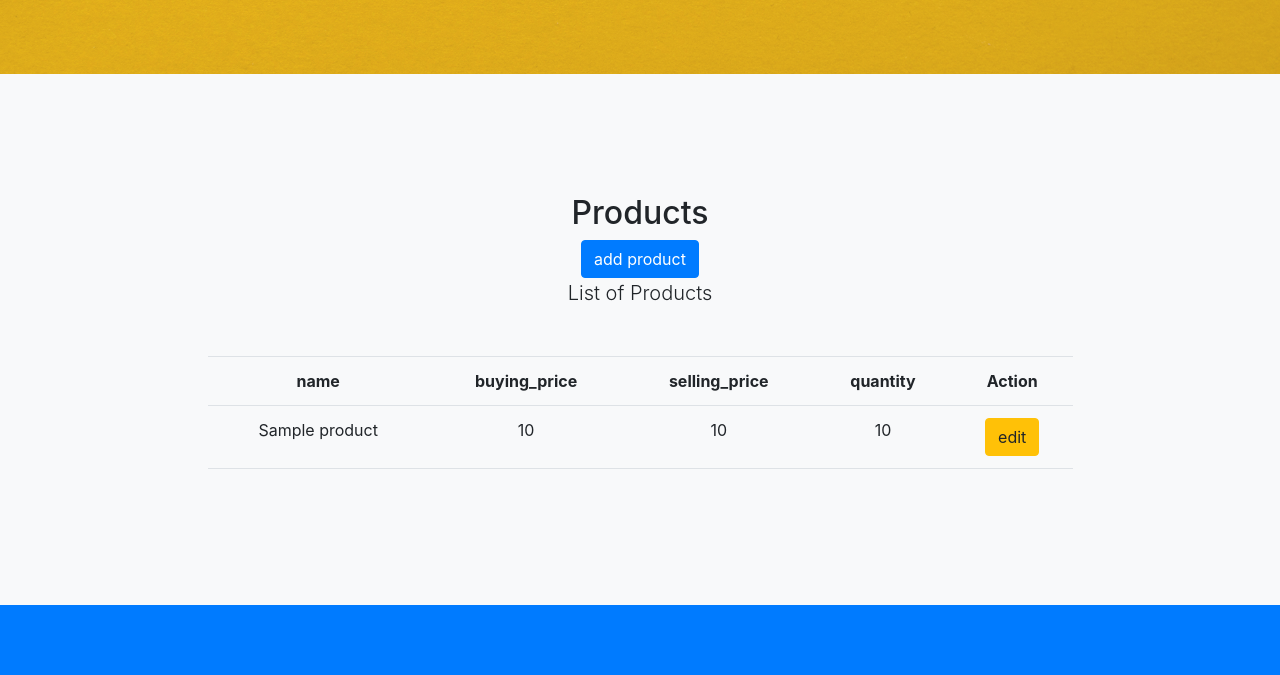
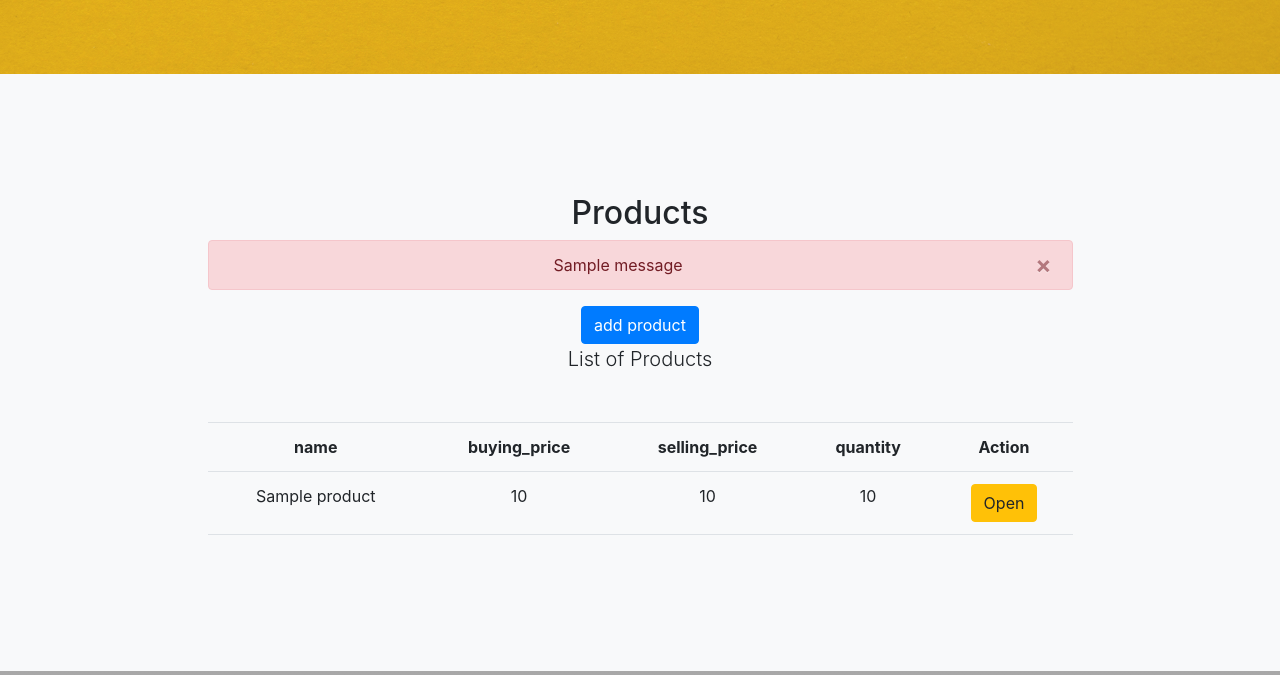
Before and after one commit to demuk/point-of-sale, a Flask app: page /home in a window 1280 px wide. Shown: the part 726-1401 px from the top of the page. Run offline with Flask 2, Linux system fonts and the light colour scheme; tables that the repository leaves empty hold one stand-in row (values such as "Sample post"); one stand-in notice (Sample message) is shown; some libraries are stand-ins or nearby versions; grey boxes are pictures that could not be loaded.

Commit message:
update template for homepage

```diff
--- a/app/templates/home.html
+++ b/app/templates/home.html
@@ -44,7 +44,21 @@
                 <div class="row gx-4 gx-lg-5 justify-content-center">
                     <div class="col-lg-10">
                         <h2>Products</h2>
+                        {%with messages=get_flashed_messages() %}
+                        {%if messages %}
+                         {%for message in messages %}
+                          <div class="alert alert-danger alert-dismissible fade show" role="alert">
+               {{message}}
+  <button type="button" class="close" data-dismiss="alert" aria-label="Close">
+    <span aria-hidden="true">&times;</span>
+  </button>
+</div>
+                         {%endfor %}
+                        {%endif%}
+                        {%endwith%}
                           <button type="button" class="btn btn-primary" data-toggle="modal" data-target="#exampleModal">
+
+
   add product
 </button>
                         <p class="lead mb-5">
@@ -60,15 +74,17 @@
                                 <th>Action</th>
                             </tr>
                             {% for product in products %}
+                            {%if product.status !='sold' and product.quantity >0 %}
                             <tr>
                                 <td>{{product.name}}</td>
                                 <td>{{product.buying_price}}</td>
                                 <td>{{product.selling_price}}</td>
                                 <td>{{product.quantity}}</td>
                                 <td>
-                                    <a href="" class="btn btn-warning">edit</a>
+                                    <a href="{{ url_for('view_prod',id=product.id) }}" class="btn btn-warning">Open</a>
                                 </td>
                             </tr>
+                            {% endif %}
                             {%endfor%}
                         </table>
                     </div>
@@ -76,19 +92,44 @@
             </div>
         </section>
         <!-- Services-->
-        <section class="content-section bg-primary text-white text-center" id="services">
+       <!--  <section class="content-section bg-primary text-white text-center" id="services">
             <div class="container px-4 px-lg-5">
                 <div class="content-section-heading">
                     <h3 class="text-secondary mb-0">Sales</h3>
+
                 </div>
 
                 </div>
             </div>
-        </section>
+        </section> -->
         <!-- Callout-->
         <section class="callout">
             <div class="container px-4 px-lg-5 text-center">
-                <h2 class="mx-auto mb-5">About </h2>
+                <h2 class="mx-auto mb-5">Sales </h2>
+                <table class="table">
+                            <tr>
+                                <th>name</th>
+                                <th>buying_price</th>
+                                <th>selling_price</th>
+                                <th>quantity</th>
+                                <th>Action</th>
+                            </tr>
+                            {% for product in products %}
+                            {%if product.status =='sold' %}
+
+                            <tr>
+                                <td>{{product.name}}</td>
+                                <td>{{product.buying_price}}</td>
+                                <td>{{product.selling_price}}</td>
+                                <td>{{product.quantity}}</td>
+                                <td>
+                                    <a href="{{ url_for('view_prod',id=product.id) }}" class="btn btn-warning">Open</a>
+                                </td>
+                            </tr>
+
+                            {% endif %}
+                            {%endfor%}
+                        </table>
             </div>
         </section>
         <!-- Portfolio-->
@@ -162,7 +203,7 @@
       </div>
    <div class="form-group">
         <label for="exampleInputPassword1">quantity</label>
-        <input type="text"  name="quantity" class="form-control" id="exampleInputPassword3" placeholder="quantity">
+        <input type="number"  name="quantity" class="form-control" id="exampleInputPassword3" placeholder="quantity">
       </div>
   <button type="submit" class="btn btn-primary">Submit</button>
 </form>
```
